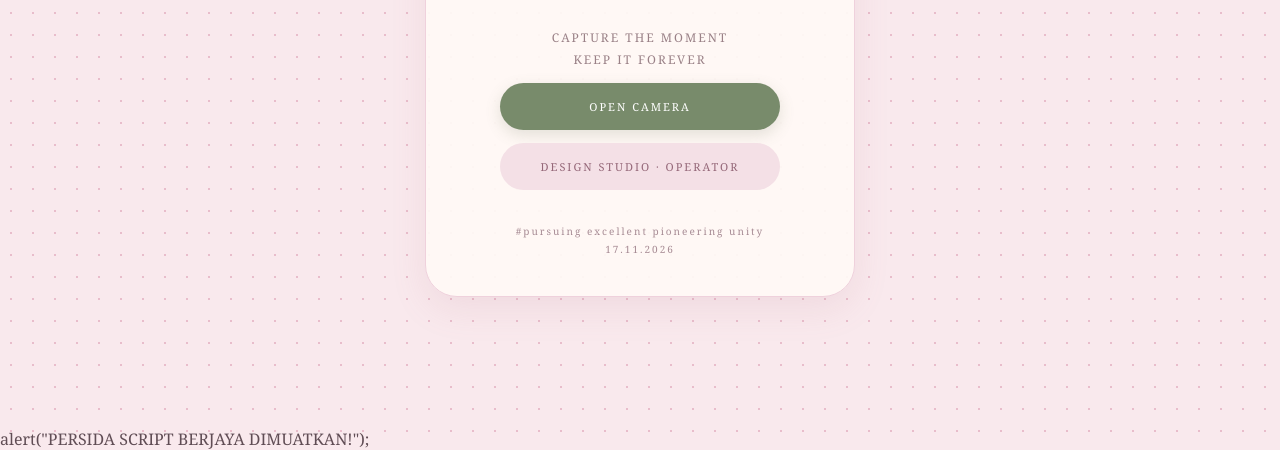
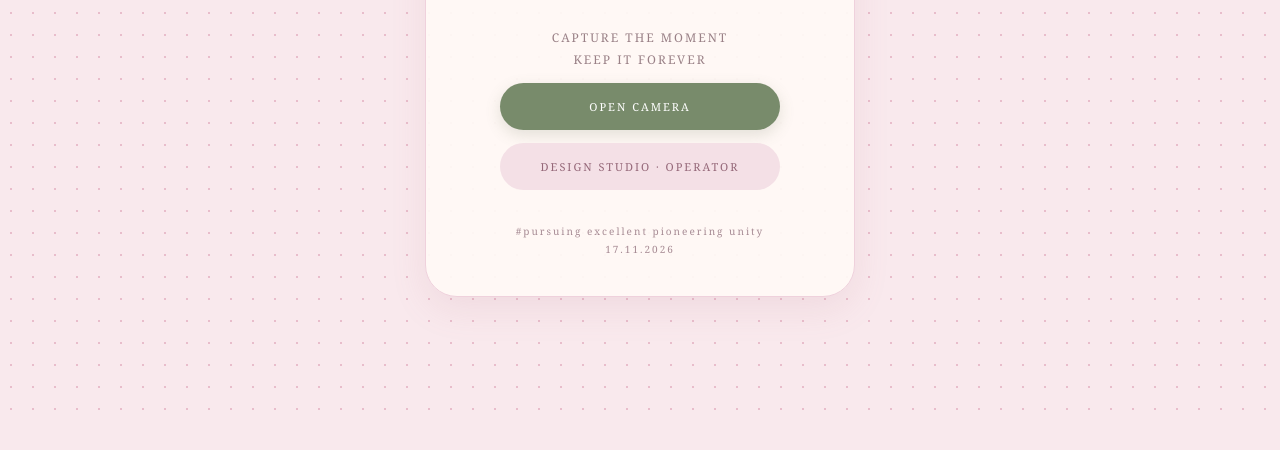
Before and after one commit to durra3005/Persida-photostrip.1, a plain HTML site: page index.html in a window 1280 px wide. Shown: the part 372-822 px from the top of the page. After the commit the page ends 800 px from the top, so only its background shows below. Drawn offline with Linux system fonts and the light colour scheme; a web font is replaced by a local one.

Commit message:
Update index.html

```diff
--- a/index.html
+++ b/index.html
@@ -163,4 +163,3 @@ button,input,select,textarea{font:inherit}button{cursor:pointer;border:0}.hidden
 </div>
 
 <script src="script.js"></script>
-alert("PERSIDA SCRIPT BERJAYA DIMUATKAN!");
```
